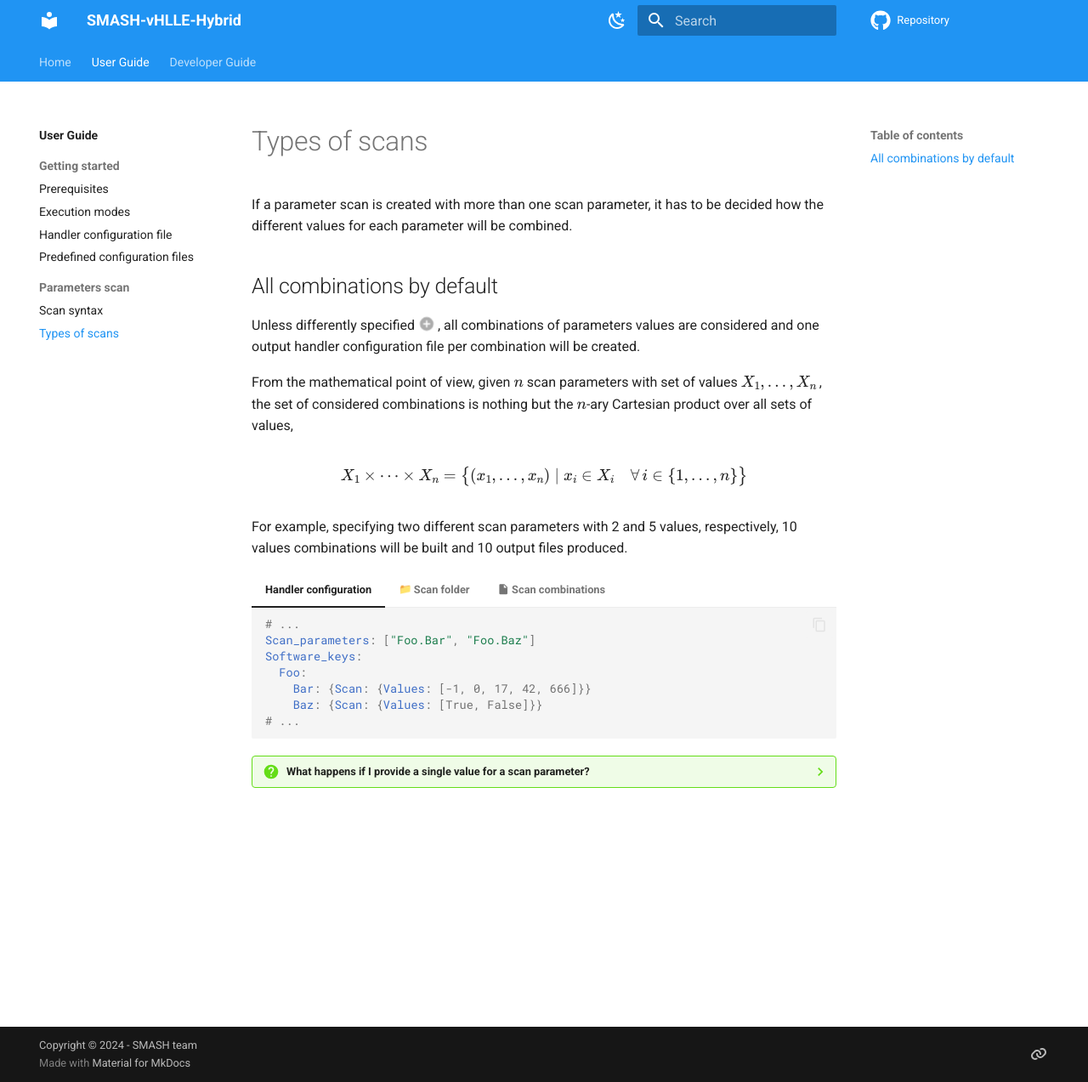
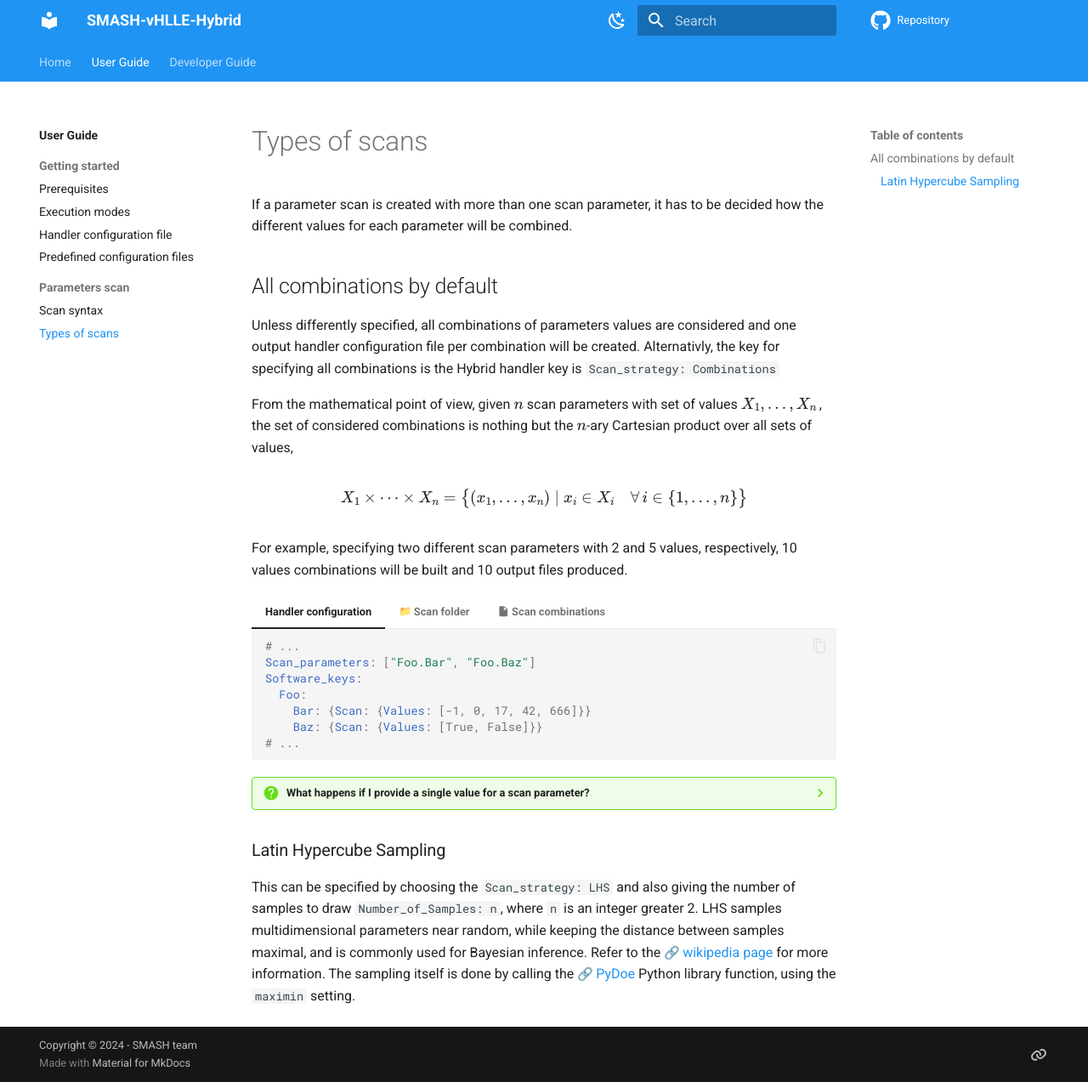
Before and after one commit to smash-transport/smash-vhlle-hybrid, an MkDocs documentation site: the page built from docs/user/scans_types.md, in a window 1280 px wide and 1273 px high. Shown: the whole window at 85% size. Built offline with MkDocs 1.6.1 and Material for MkDocs 9.7.7, drawn with Linux system fonts in a browser that asks for light colours; emoji names are drawn with the system emoji font; comment, search, counter and statistics services are not loaded; the version menu is left out.

Commit message:
Preliminary implementations of LHS

```diff
--- a/docs/user/scans_types.md
+++ b/docs/user/scans_types.md
@@ -4,10 +4,7 @@ If a parameter scan is created with more than one scan parameter, it has to be d
 
 ## All combinations by default
 
-Unless differently specified(1), all combinations of parameters values are considered and one output handler configuration file per combination will be created.
-{.annotate}
-
-1. :warning: Actually, different types of scan and a way to select them has still to be implemented.
+Unless differently specified, all combinations of parameters values are considered and one output handler configuration file per combination will be created. Alternativly, the key for specifying all combinations is the Hybrid handler key is `Scan_strategy: Combinations`
 
 From the mathematical point of view, given $n$ scan parameters with set of values $X_1, ..., X_n\,$, the set of considered combinations is nothing but the $n$-ary Cartesian product over all sets of values,
 
@@ -61,3 +58,9 @@ For example, specifying two different scan parameters with 2 and 5 values, respe
 ??? question "What happens if I provide a single value for a scan parameter?"
     If you provide a single-value list to `Values`, this will be accepted by the hybrid handler and the provided value will be considered in all combinations.
     If this happen to be the only provided scan parameter, a single configuration file will be created together with a basically useless single-combination file. :sweat_smile:
+
+### Latin Hypercube Sampling
+
+This can be specified by choosing the  `Scan_strategy: LHS` and also giving the number of samples to draw  `Number_of_Samples: n`,
+where  `n` is an integer greater 2. LHS samples multidimensional parameters near random, while keeping the distance between
+samples maximal, and is commonly used for Bayesian inference. Refer to the [:link: wikipedia page](https://en.wikipedia.org/wiki/Latin_hypercube_sampling) for more information. The sampling itself is done by calling the [:link: PyDoe](https://pythonhosted.org/pyDOE/randomized.html#latin-hypercube) Python library function, using the `maximin` setting.
```
Also changed, not shown: 4 other files.
